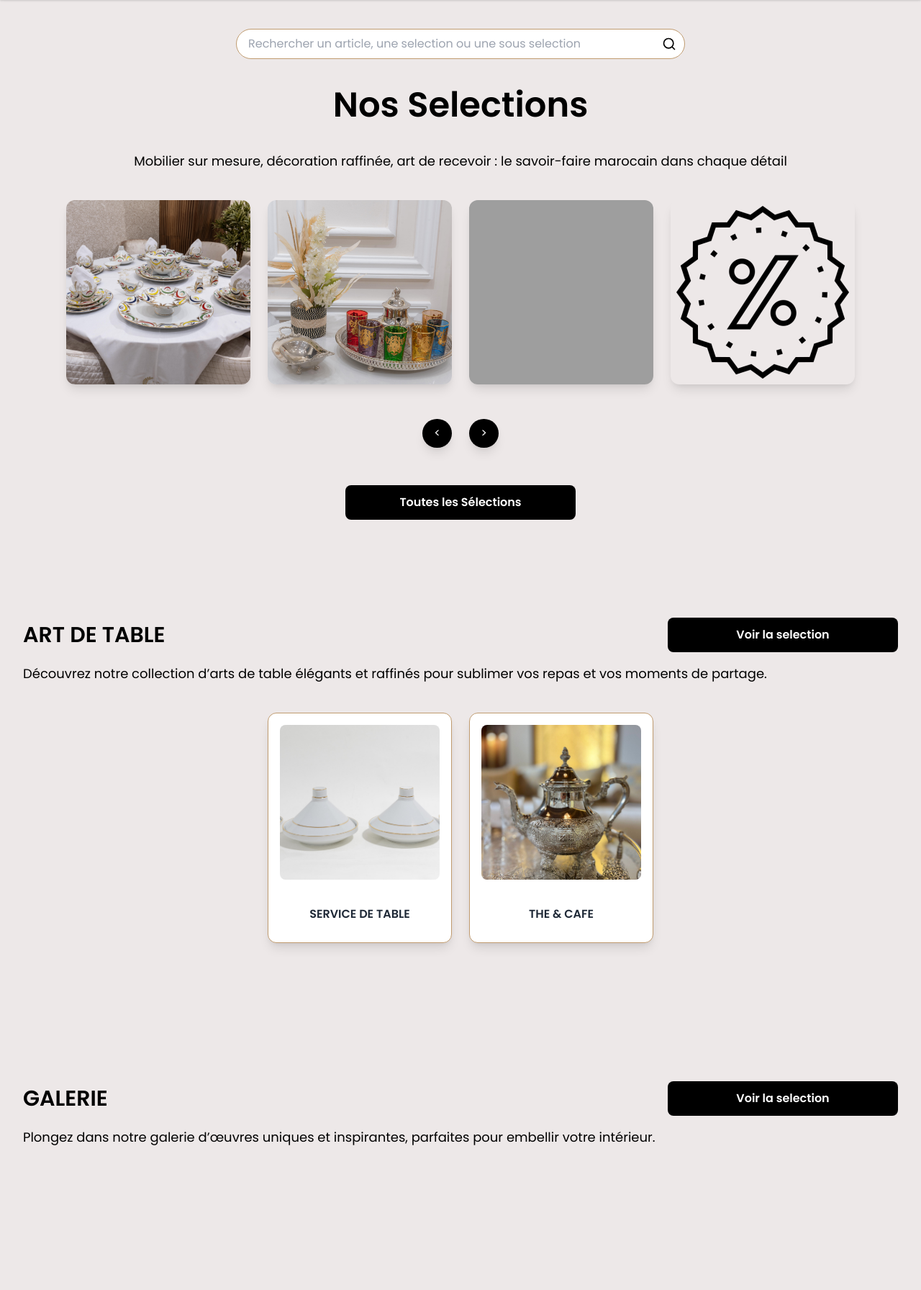
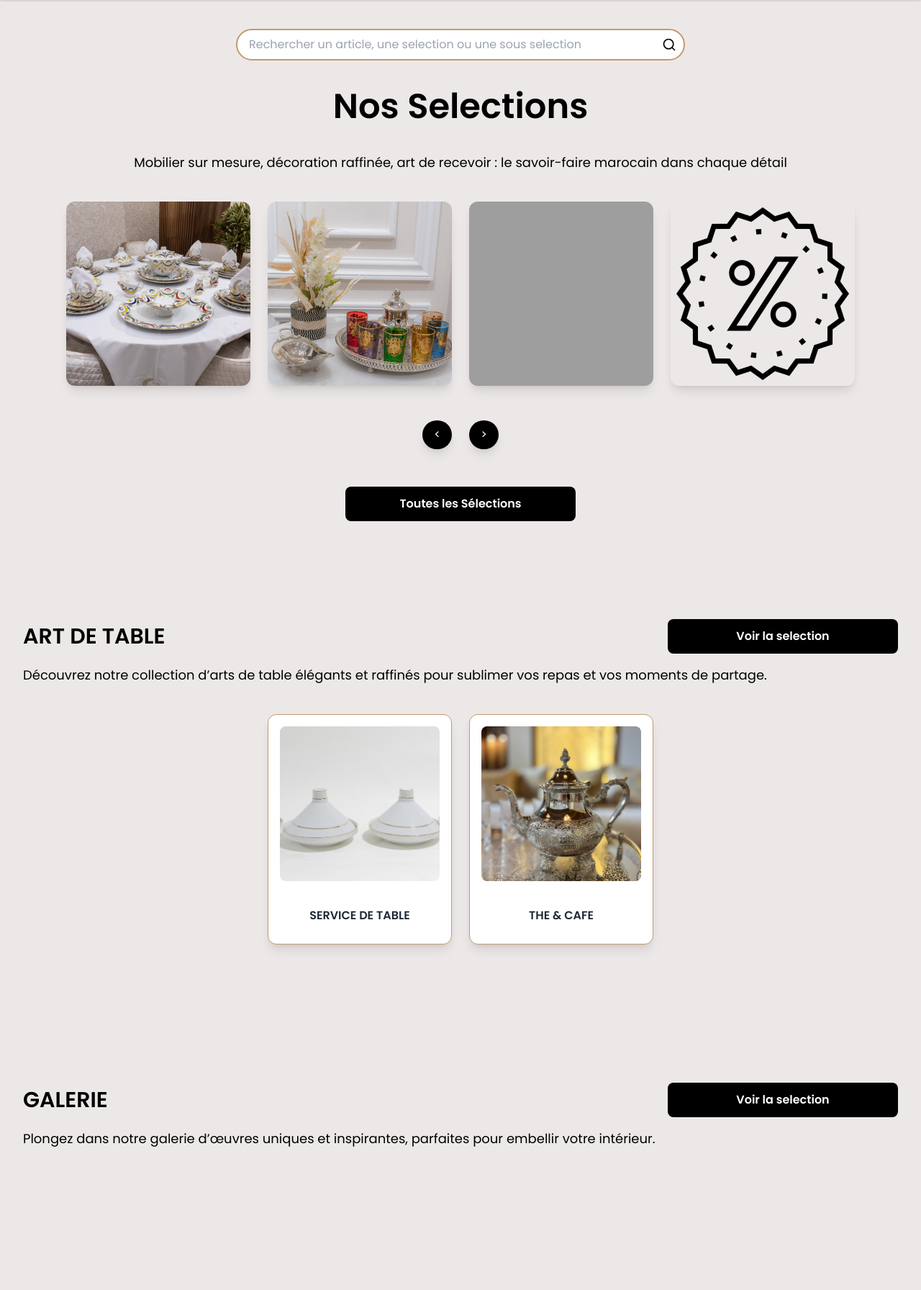
Before and after one commit to ciscm/adiba-web-django, a Django app: page /catalogue in a window 1280 px wide. Shown: the part 128-1920 px from the top of the page at 72% size. Run offline with Django 5.2, Linux system fonts and the light colour scheme; data comes from the database, SQL or seed files in the repository; data that the repository does not hold is empty; grey boxes are pictures that could not be loaded.

Commit message:
first commit

```diff
--- a/adibaDjangoWeb/templates/barre_recherche.html
+++ b/adibaDjangoWeb/templates/barre_recherche.html
@@ -1,7 +1,7 @@
  <div class="w-full md:w-1/2 relative">
         <input type="text"
                placeholder="{{ t.recherche.placeholder }}" style="border-color:#C09B6F"
-               class="w-full bg-white border  rounded-full px-4 py-2 pr-10 focus:outline-none focus:ring-2 focus:ring-black">
+               class="w-full bg-white border-2  rounded-full px-4 py-2 pr-10 focus:outline-none focus:ring-2 focus:ring-black">
         <!-- Icône de recherche -->
         <div class="absolute inset-y-0 right-3 flex items-center pointer-events-none">
             <svg class="w-5 h-5" fill="none" stroke="currentColor" stroke-width="2"
```
